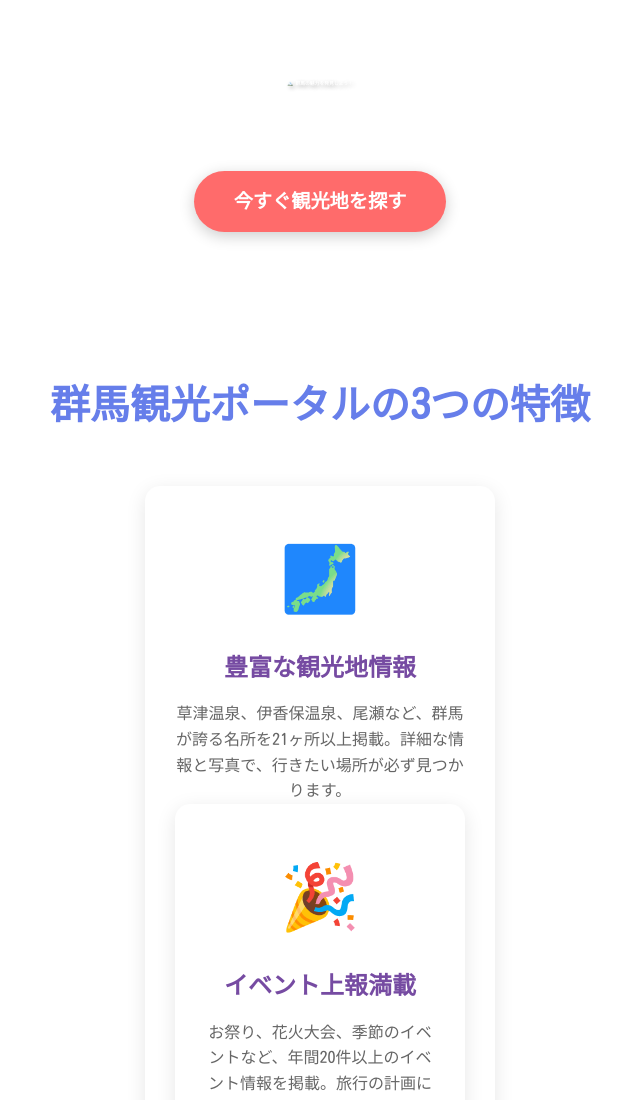
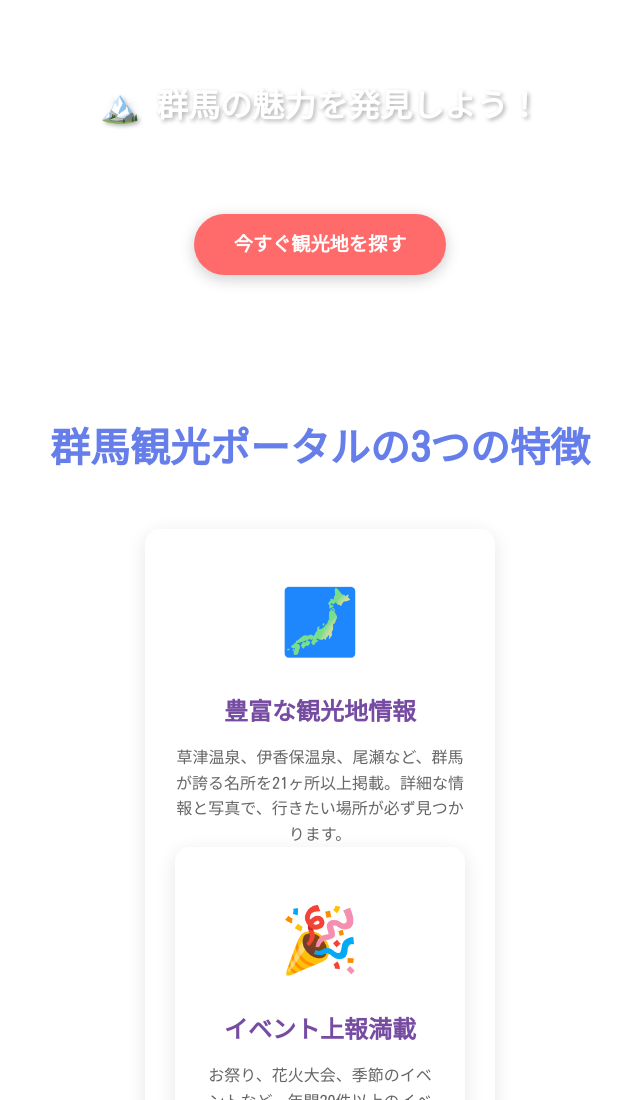
Before and after one commit to Sakuraiwa/ai-studio-hackathon-template, a plain HTML site: page frontend/promotion.html in a window 1280 px wide. Shown: the top 1100 px of the page, without its empty margins (320-960 px from the left). Drawn offline with Linux system fonts and the light colour scheme.

Commit message:
[Level 1-F] フォントサイズを変更しました。

```diff
--- a/frontend/promotion.html
+++ b/frontend/promotion.html
@@ -27,7 +27,7 @@
         }
 
         .hero h1 {
-            font-size: 0.3rem;
+            font-size: 2rem;
             margin-bottom: 20px;
             text-shadow: 2px 2px 4px rgba(0,0,0,0.3);
         }
```
